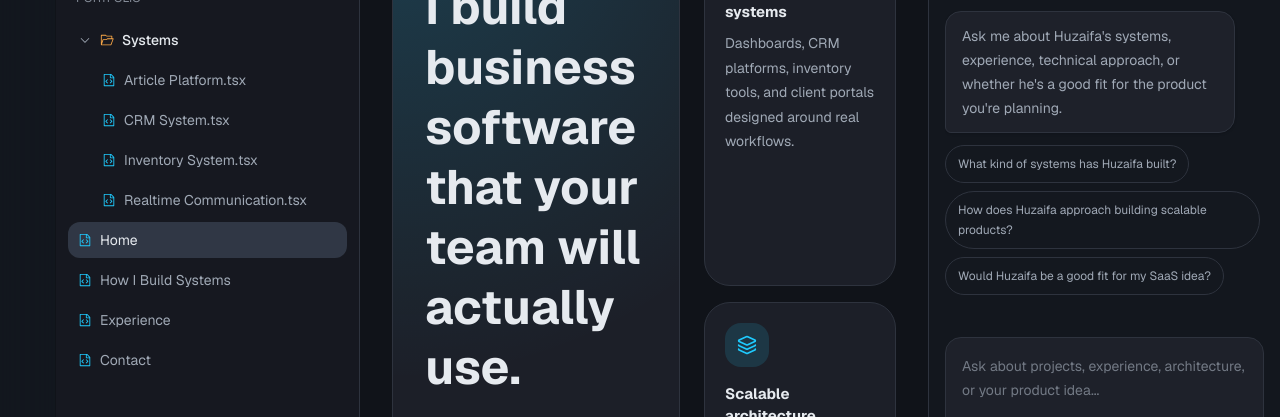
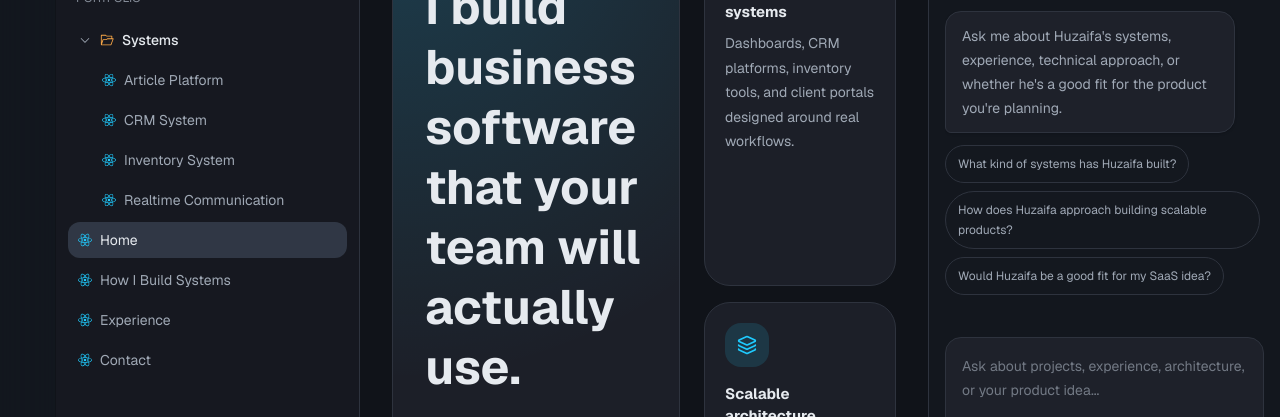
Before and after one commit to 0xHuzaifa/Portfolio, a Next.js app: page / in a window 1280 px wide. Shown: the part 269-686 px from the top of the page. Built offline with nearby package versions, Linux system fonts and the light colour scheme.

Commit message:
change icons and remove .tsx from sidebar

```diff
--- a/src/components/layout/Sidebar.tsx
+++ b/src/components/layout/Sidebar.tsx
@@ -14,6 +14,8 @@ import { SidebarAvatar } from "@/components/sidebar/SidebarAvatar";
 import { useNavigation } from "@/contexts/NavigationContext";
 import { rootExplorerItems, systemExplorerItems } from "@/lib/routes";
 import { cn } from "@/lib/utils";
+import { FaReact as FaReactF6 } from "react-icons/fa6";
+import { SiReact } from "react-icons/si";
 
 export interface SidebarProps {
   className?: string;
@@ -129,7 +131,7 @@ export function Sidebar({
                           : "text-[hsl(var(--vscode-text-muted))] hover:bg-[hsl(var(--vscode-hover))] hover:text-[hsl(var(--vscode-text))]",
                       )}
                     >
-                      <VscFileCode className="shrink-0 text-[hsl(var(--vscode-accent))]" />
+                      <FaReactF6 className="shrink-0 text-[hsl(var(--vscode-accent))]" />
                       <span className="truncate">{item.fileLabel}</span>
                     </AppLink>
                   );
@@ -153,7 +155,7 @@ export function Sidebar({
                       : "text-[hsl(var(--vscode-text-muted))] hover:bg-[hsl(var(--vscode-hover))] hover:text-[hsl(var(--vscode-text))]",
                   )}
                 >
-                  <VscFileCode className="shrink-0 text-[hsl(var(--vscode-accent))]" />
+                  <SiReact className="shrink-0 text-[hsl(var(--vscode-accent))]" />
                   <span className="truncate">{item.label}</span>
                 </AppLink>
               );
--- a/src/lib/routes.ts
+++ b/src/lib/routes.ts
@@ -31,25 +31,25 @@ export const systemExplorerItems: readonly ExplorerItem[] = [
   {
     href: "/systems/article-platform",
     label: "Article Platform",
-    fileLabel: "Article Platform.tsx",
+    fileLabel: "Article Platform",
     group: "systems",
   },
   {
     href: "/systems/crm-system",
     label: "CRM System",
-    fileLabel: "CRM System.tsx",
+    fileLabel: "CRM System",
     group: "systems",
   },
   {
     href: "/systems/inventory-system",
     label: "Inventory System",
-    fileLabel: "Inventory System.tsx",
+    fileLabel: "Inventory System",
     group: "systems",
   },
   {
     href: "/systems/realtime-communication",
     label: "Realtime Communication",
-    fileLabel: "Realtime Communication.tsx",
+    fileLabel: "Realtime Communication",
     group: "systems",
   },
 ] as const;
```
